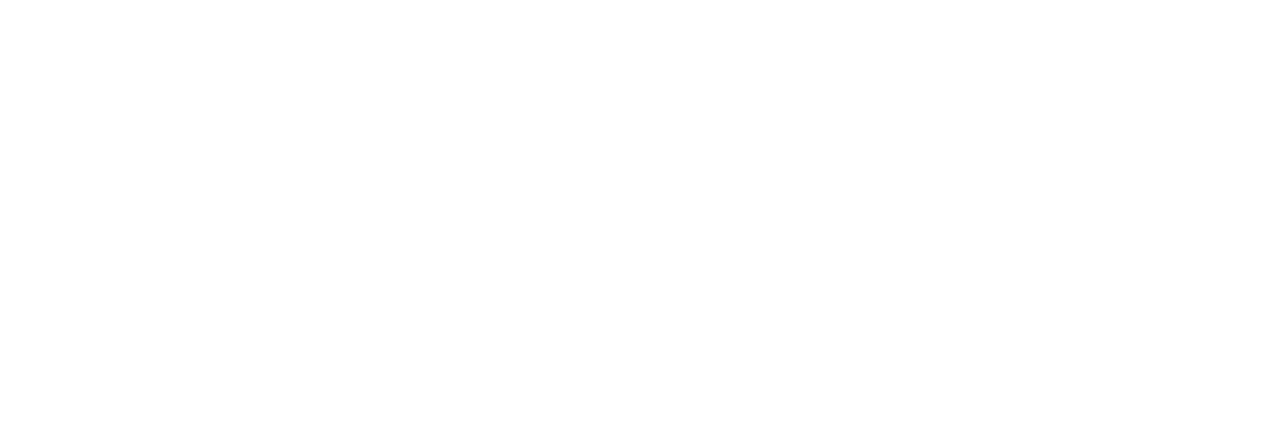
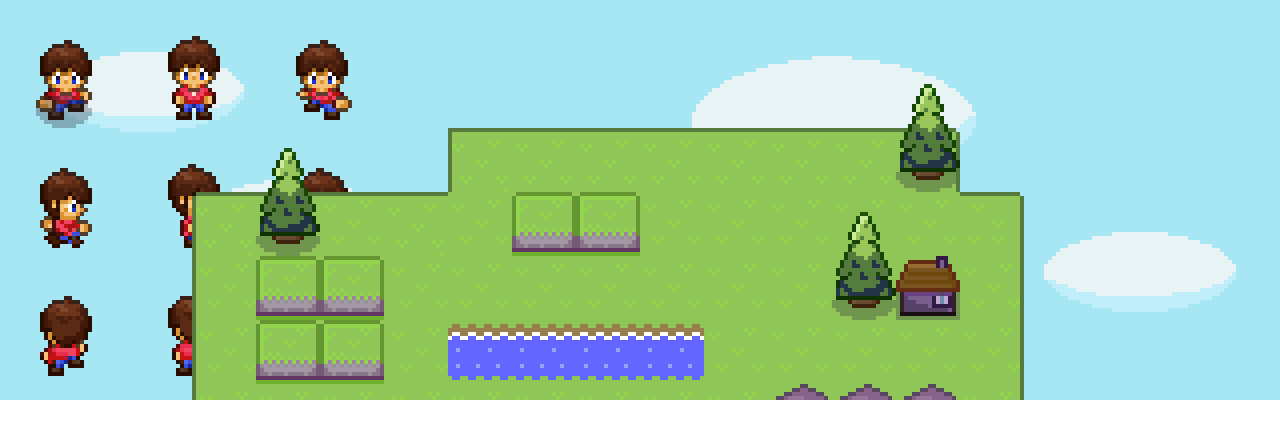
Before and after one commit to floraprvt/canvas-game, a website built with Vite: page index.html in a window 1280 px wide. Built offline with nearby package versions, Linux system fonts and the light colour scheme.

Commit message:
feat(canvas): add canvas and draw resources in it

```diff
--- a/index.html
+++ b/index.html
@@ -1,4 +1,4 @@
-<!doctype html>
+<!DOCTYPE html>
 <html lang="en">
   <head>
     <meta charset="UTF-8" />
@@ -7,7 +7,7 @@
     <title>Vite App</title>
   </head>
   <body>
-    <div id="app"></div>
+    <canvas id="game-canvas" width="320" height="100"></canvas>
     <script type="module" src="/main.js"></script>
   </body>
 </html>
--- a/main.js
+++ b/main.js
@@ -1 +1,29 @@
 import './style.css'
+import resources from './src/resources'
+
+const canvas = document.getElementById('game-canvas')
+const ctx = canvas.getContext('2d')
+
+const draw = () => {
+  const sky = resources.images.sky
+  if (sky.isLoaded) {
+    ctx.drawImage(sky.image, 0, 0)
+  }
+
+  const hero = resources.images.hero
+  if (hero.isLoaded) {
+    ctx.drawImage(hero.image, 0, 0)
+  }
+
+  const ground = resources.images.ground
+  if (ground.isLoaded) {
+    ctx.drawImage(ground.image, 0, 0)
+  }
+
+  const shadow = resources.images.shadow
+  if (shadow.isLoaded) {
+    ctx.drawImage(shadow.image, 0, 0)
+  }
+}
+
+setInterval(draw, 300)
--- /dev/null
+++ b/src/resources.js
@@ -0,0 +1,26 @@
+class Resources {
+  constructor() {
+    this.toLoad = {
+      sky: '/sprites/sky.png',
+      hero: '/sprites/hero-sheet.png',
+      ground: '/sprites/ground.png',
+      shadow: '/sprites/shadow.png',
+    }
+
+    this.images = {}
+
+    Object.keys(this.toLoad).forEach((key) => {
+      const img = new Image()
+      img.src = this.toLoad[key]
+      this.images[key] = {
+        image: img,
+        isLoaded: false,
+      }
+      img.onload = () => {
+        this.images[key].isLoaded = true
+      }
+    })
+  }
+}
+
+export default new Resources()
--- a/style.css
+++ b/style.css
@@ -2,4 +2,11 @@ html,
 body {
   margin: 0;
   padding: 0;
+  overflow: hidden;
+  image-rendering: pixelated;
 }
+
+canvas {
+  width: 100%;
+  background-color: black;
+}
```
